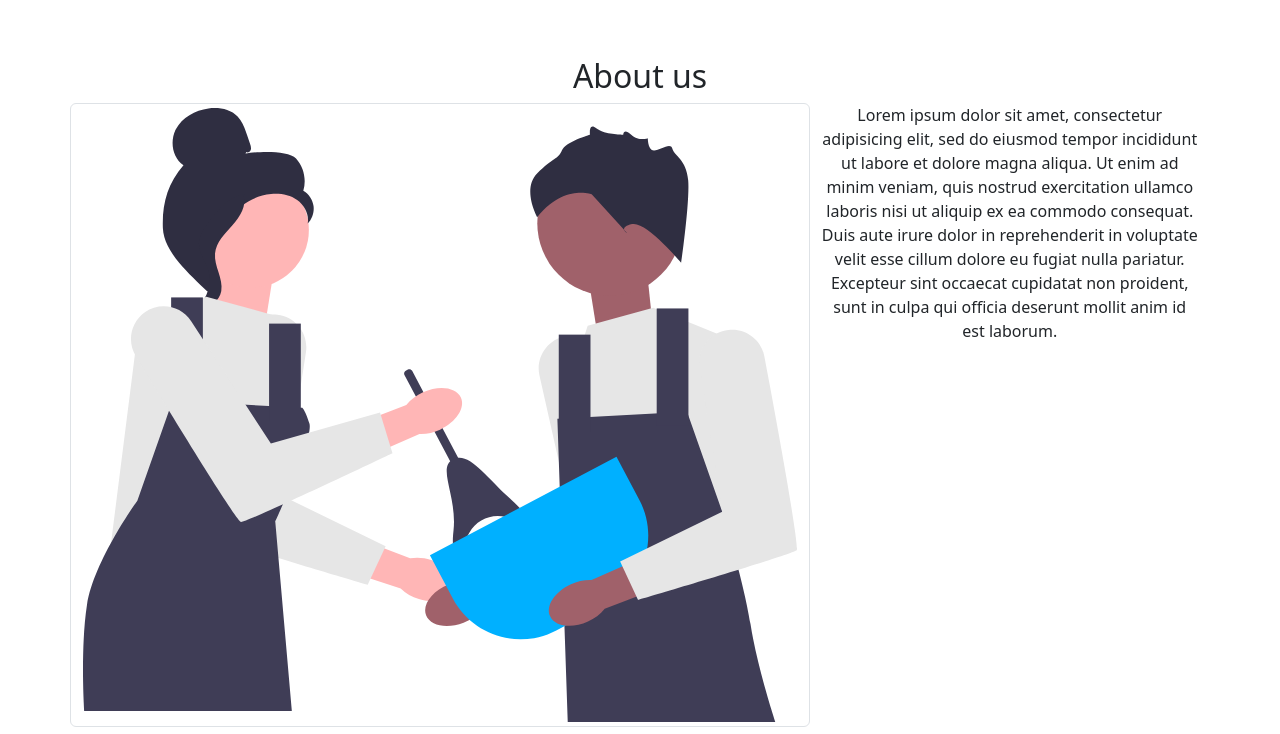
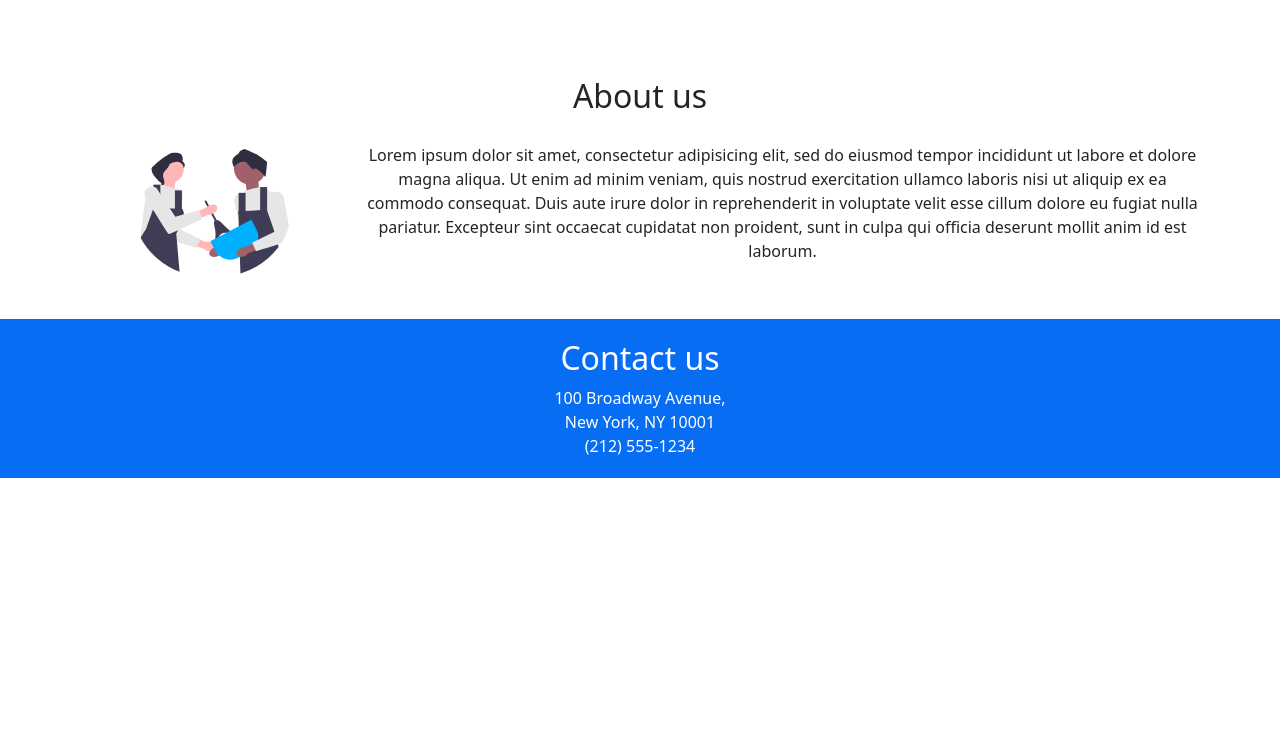
Before and after one commit to CUNYTechPrep/lab-bootstrap-5.2, a plain HTML site: page index.html in a window 1280 px wide. Shown: the part 886-1620 px from the top of the page. After the commit the page ends 1364 px from the top, so only its background shows below. Drawn offline with nearby package versions, Linux system fonts and the light colour scheme.

Commit message:
Update to more of the index file's bootstrap and styles

```diff
--- a/css/styles.css
+++ b/css/styles.css
@@ -26,3 +26,19 @@ header{
 .cookieImg{
     border-radius: 50%;
 }
+
+.aboutusHeading{
+    padding: 20px 0px;
+}
+
+.aboutusImage{
+    border-radius: 50%;
+    width: 60%;
+}
+
+footer{
+    padding: 20px 0px;
+    color: white;
+    background-color: #076DF2;
+    text-align: center;
+}
--- a/index.html
+++ b/index.html
@@ -8,7 +8,7 @@
     <link href="https://cdn.jsdelivr.net/npm/bootstrap@5.2.3/dist/css/bootstrap.min.css" rel="stylesheet" integrity="sha384-rbsA2VBKQhggwzxH7pPCaAqO46MgnOM80zW1RWuH61DGLwZJEdK2Kadq2F9CUG65" crossorigin="anonymous">
   </head>
   <body>
-    <header class="rounded mx-auto d-block d-flex justify-content-center align-items-center coverImg">
+    <header class="mx-auto d-block d-flex justify-content-center align-items-center coverImg">
       <div class="titleSlogan">
         <h1>Cookie Store</h1>
         <p>Buy our awesome cookies. All proceeds go to charity!</p>
@@ -52,11 +52,11 @@
     </main>
     <div class="container text-center">
       <div class="row">
-        <h2>About us</h2>
-        <div class="col img-thumbnail">
-          <img src="images/bakers.svg" alt="illustrations of two people baking" />
+        <h2 class="aboutusHeading">About us</h2>
+        <div class="col">
+          <img class="aboutusImage" src="images/bakers.svg" alt="illustrations of two people baking" />
         </div>
-        <div class="col">
+        <div class="col-9">
           <p>Lorem ipsum dolor sit amet, consectetur adipisicing elit, sed do eiusmod
           tempor incididunt ut labore et dolore magna aliqua. Ut enim ad minim
           veniam, quis nostrud exercitation ullamco laboris nisi ut aliquip ex ea
@@ -68,7 +68,7 @@
       </div>
     </div>
     </div>
-    <footer>
+    <footer class="mx-auto d-block justify-content-center align-items-center">
       <h2>Contact us</h2>
       <div>
         100 Broadway Avenue,<br />
```
